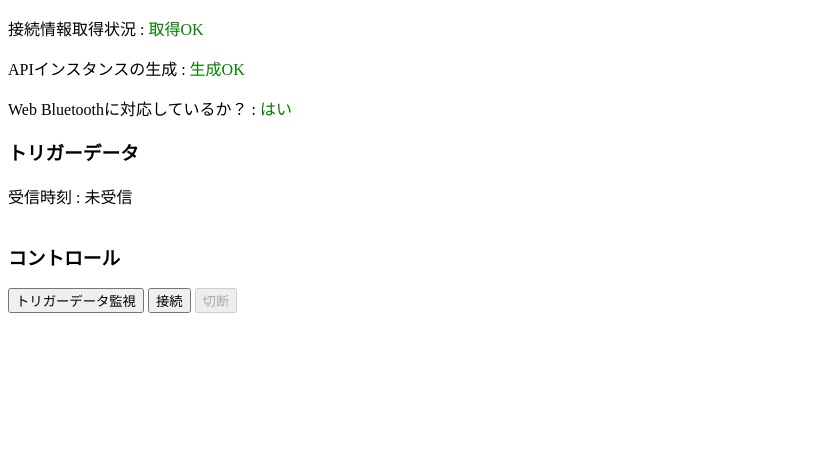
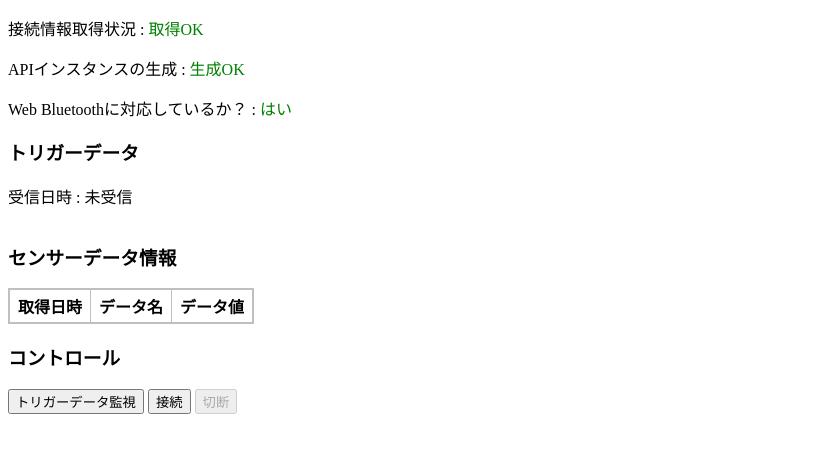
Before and after one commit to Atsumi-Gakuto/IoTSensorModule-WebAPI, a website built with Vite: page sample/index.html in a window 1280 px wide. Shown: the part 119-572 px from the top of the page, without its empty margins (0-815 px from the left). Built offline with nearby package versions, Linux system fonts and the light colour scheme.

Commit message:
センサーデータの情報を出力するテーブルを作成

```diff
--- a/sample/css/iot_sensor_module_api_sample.css
+++ b/sample/css/iot_sensor_module_api_sample.css
@@ -1,15 +1,14 @@
-/* トリガーデータの表（一部は全てのテーブルタグに適用） */
-#table_trigger_data {
+/* テーブル */
+table {
 	border: 2px solid silver;
 	border-collapse: collapse;
 }
 
-td {
+th, td {
 	border: 1px solid silver;
 	padding: 4px 8px;
 	text-align: center;
 }
-
 
 /* メッセージ装飾 */
 .message_ok {
--- a/sample/index.html
+++ b/sample/index.html
@@ -15,11 +15,20 @@
 		<p>Web Bluetoothに対応しているか？ : <span id="message_is_web_bluetooth_supported">確認中</span></p>
 
 		<h3>トリガーデータ</h3>
-		<p>受信時刻 : <span id="message_last_trigger_timestamp">未受信</span></p>
+		<p>受信日時 : <span id="message_last_trigger_timestamp">未受信</span></p>
 		<table id="table_trigger_data">
 			<tr id="row_trigger_data_index">
 			</tr>
 			<tr id="row_trigger_data_flags">
+			</tr>
+		</table>
+
+		<h3>センサーデータ情報</h3>
+		<table id="table_sensor_data">
+			<tr>
+				<th>取得日時</th>
+				<th>データ名</th>
+				<th>データ値</th>
 			</tr>
 		</table>
 
```
